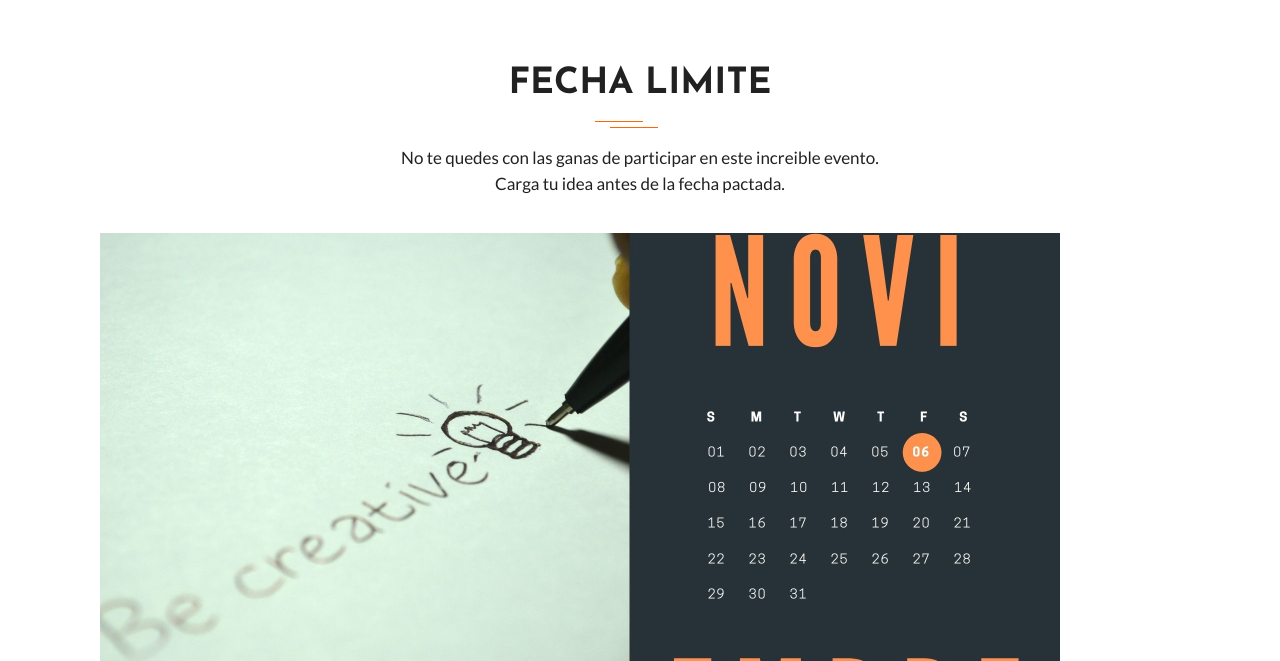
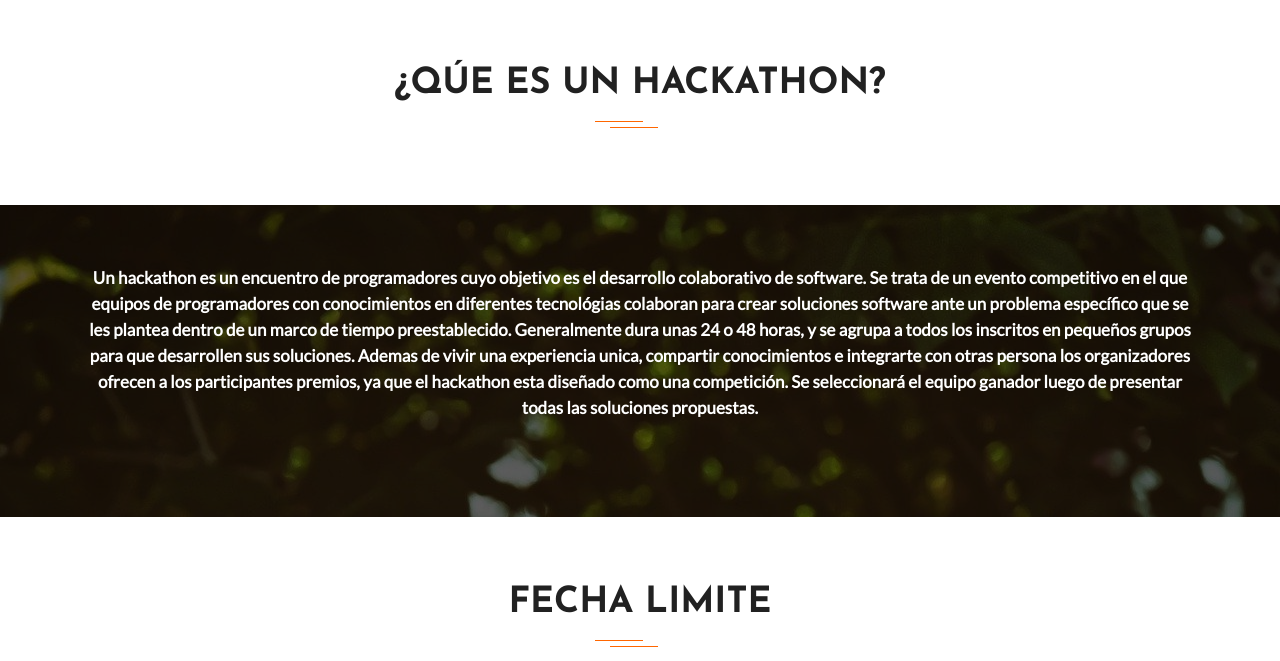
Before and after one commit to dreamHackNaranja/dreamhack, a plain HTML site: page index.html in a window 1280 px wide. Shown: the part 962-1623 px from the top of the page. Drawn offline with nearby package versions, Linux system fonts and the light colour scheme; some packages are replaced by stand-ins of ours; files whose address does not match are found by name.

Commit message:
mas cambios

```diff
--- a/assets/css/main.css
+++ b/assets/css/main.css
@@ -2014,7 +2014,7 @@ filter: progid:DXImageTransform.Microsoft.gradient( startColorstr='#f09433', end
 
 /* Pricing Ticket */
 #pricing {
-  background: url(../img/background/question-mark-2492009_1920.jpg);
+  background: url(../img/image\ \(4\).png);
   background-attachment: fixed;
   overflow: hidden;
   position: relative;
@@ -2026,6 +2026,7 @@ filter: progid:DXImageTransform.Microsoft.gradient( startColorstr='#f09433', end
 
 #pricing .section-title-header p {
   color: #fff;
+  font-weight: bold;
 }
 
 #pricing .price-block-wrapper {
--- a/index.html
+++ b/index.html
@@ -106,7 +106,32 @@
 
     </header>
     <!-- Header Area wrapper End -->
-
+    <!-- Ticket Pricing Area Start -->
+    <section id="proximospasos" class="section-padding">
+      <div class="container">
+        <div class="row">
+          <div class="col-12">
+            <div class="section-title-header text-center">
+              <h1 class="section-title wow fadeInUp" data-wow-delay="0.2s">¿Qúe es un Hackathon?</h1>
+            </div>
+          </div>
+        </div>
+      </div>
+    </section>
+    <section id="pricing" class="section-padding">
+      <div class="container">
+        <div class="row">
+          <div class="col-12">
+            <div class="section-title-header text-center">
+              <p class="wow fadeInDown" data-wow-delay="0.2s">Un hackathon es un encuentro de programadores cuyo objetivo es el desarrollo colaborativo de software. Se trata de un evento competitivo en el que equipos de programadores con conocimientos en diferentes tecnológias colaboran para crear soluciones software ante un problema específico que se les plantea dentro de un marco de tiempo preestablecido.
+                Generalmente dura unas 24 o 48 horas, y se agrupa a todos los inscritos en pequeños grupos para que desarrollen sus soluciones.
+                Ademas de vivir una experiencia unica, compartir conocimientos e integrarte con otras persona los organizadores ofrecen a los participantes premios, ya que el hackathon esta diseñado como una competición. Se seleccionará el equipo ganador luego de presentar todas las soluciones propuestas.</p>
+            </div>
+          </div>
+        </div>
+      </div>
+    </section>
+    <!-- Ticket Pricing Area End -->
     <!-- Schedule Section Start -->
     <section id="proximospasos" class="schedule section-padding">
       <div class="container">
```
Also changed, not shown: assets/img/4003878330_488199f8b9_k.jpg (added), assets/img/image (3).png (added), assets/img/image (4).png (added), assets/img/image (5).jpg (added).
